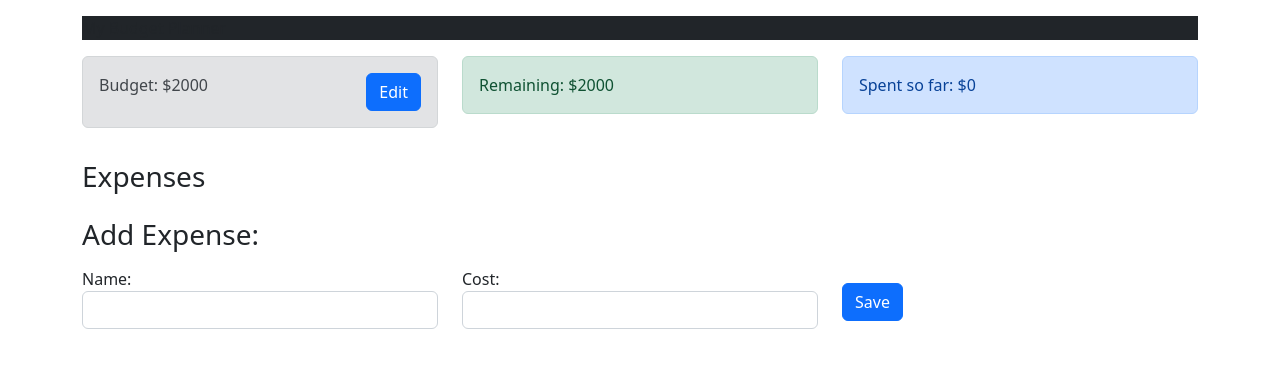
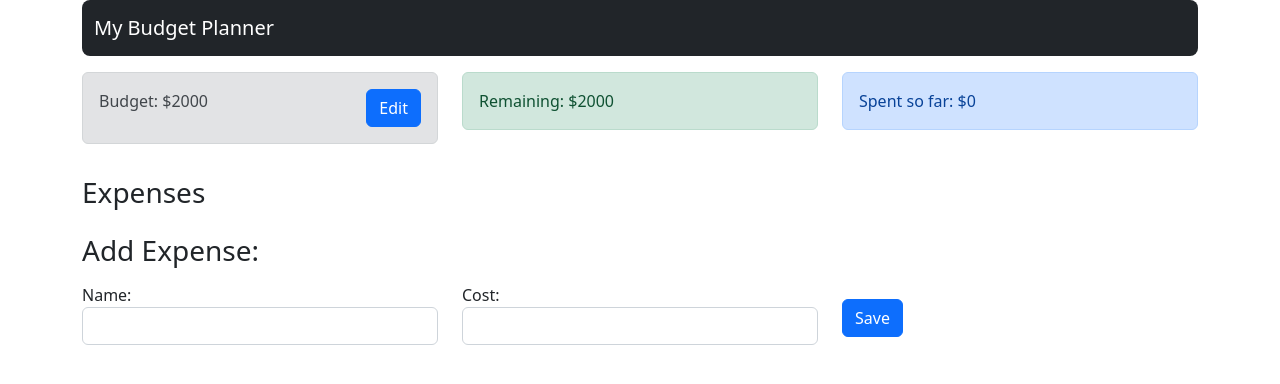
Before and after one commit to marianosim/budget-planner, a React (Create React App) app: page / in a window 1280 px wide. Shown: the top 384 px of the page. Built offline with nearby package versions, Linux system fonts and the light colour scheme.

Commit message:
React router. Navbar component.

```diff
--- a/package.json
+++ b/package.json
@@ -11,6 +11,7 @@
     "react-bootstrap": "^2.7.0",
     "react-dom": "^18.2.0",
     "react-icons": "^4.7.1",
+    "react-router-dom": "^6.8.1",
     "react-scripts": "5.0.1",
     "uuid": "^9.0.0",
     "web-vitals": "^2.1.4"
--- a/public/index.html
+++ b/public/index.html
@@ -24,7 +24,7 @@
       work correctly both with client-side routing and a non-root public URL.
       Learn how to configure a non-root public URL by running `npm run build`.
     -->
-    <title>React App</title>
+    <title>My Budget Planner</title>
   </head>
   <body>
     <noscript>You need to enable JavaScript to run this app.</noscript>
--- a/src/App.js
+++ b/src/App.js
@@ -1,43 +1,31 @@
 import 'bootstrap/dist/css/bootstrap.min.css';
-import { Budget } from './components/Cards/Budget';
-import { Remaining } from './components/Cards/Remaining';
-import { ExpenseTotal } from './components/Cards/ExpenseTotal';
-import { ExpenseList } from './components/ExpenseList/ExpenseList';
-import { AddExpenseForm } from './components/AddExpenseForm/AddExpenseForm';
+import { Routes, Route, BrowserRouter } from 'react-router-dom';
+// import { Budget } from './components/Cards/Budget';
+// import { Remaining } from './components/Cards/Remaining';
+// import { ExpenseTotal } from './components/Cards/ExpenseTotal';
+// import { ExpenseList } from './components/ExpenseList/ExpenseList';
+// import { AddExpenseForm } from './components/AddExpenseForm/AddExpenseForm';
 import { AppProvider } from './components/context/AppContext';
+import { CardsContainer } from './components/Cards/CardsContainer';
+import { MainContent } from './components/Main Content/MainContent';
+import { NavBar } from './components/navbar/NavBar';
 
 
 const App = () => {
 
   return (
-    <AppProvider>
-      <div className='container'>
-        <nav className='navbar-dark bg-dark mt-3'>My Budget Planner</nav>
-        <div className='row mt-3'>
-          <div className='col-sm'>
-            <Budget />
-          </div>
-          <div className='col-sm'>
-            <Remaining />
-          </div>
-          <div className='col-sm'>
-            <ExpenseTotal />
-          </div>
+    <BrowserRouter>
+      <AppProvider>
+        <div className='container'>
+          <NavBar/>
+          <CardsContainer />
+          <Routes>
+            <Route path='/' element={<MainContent />} />
+          </Routes>
         </div>
-        <h3 className='mt-3'>Expenses</h3>
-        <div className='row-mt3'>
-          <div className='col-sm'>
-            <ExpenseList />
-          </div>
-          <h3 className='mt-3'>Add Expense:</h3>
-          <div className='mt-3'>
-            <div className='col-sm'>
-              <AddExpenseForm />
-            </div>
-          </div>
-        </div>
-      </div>
-    </AppProvider>
+      </AppProvider>
+    </BrowserRouter>
+
   )
 }
 
--- /dev/null
+++ b/src/components/Cards/CardsContainer.jsx
@@ -0,0 +1,21 @@
+import { Budget } from "./Budget";
+import { Remaining } from "./Remaining";
+import { ExpenseTotal } from "./ExpenseTotal";
+
+export const CardsContainer = () => {
+    return (
+        <>
+            <div className='row mt-3'>
+                <div className='col-sm'>
+                    <Budget />
+                </div>
+                <div className='col-sm'>
+                    <Remaining />
+                </div>
+                <div className='col-sm'>
+                    <ExpenseTotal />
+                </div>
+            </div>
+        </>
+    )
+}
--- /dev/null
+++ b/src/components/Main Content/MainContent.jsx
@@ -0,0 +1,21 @@
+import { ExpenseList } from "../ExpenseList/ExpenseList";
+import { AddExpenseForm } from "../AddExpenseForm/AddExpenseForm";
+
+export const MainContent = () => {
+    return (
+        <>
+            <h3 className='mt-3'>Expenses</h3>
+            <div className='row-mt3'>
+                <div className='col-sm'>
+                    <ExpenseList />
+                </div>
+                <h3 className='mt-3'>Add Expense:</h3>
+                <div className='mt-3'>
+                    <div className='col-sm'>
+                        <AddExpenseForm />
+                    </div>
+                </div>
+            </div>
+        </>
+    )
+}
--- /dev/null
+++ b/src/components/navbar/NavBar.jsx
@@ -0,0 +1,11 @@
+import { Link } from "react-router-dom";
+
+export const NavBar = () => {
+    return (
+        <nav className="navbar navbar-expand-lg navbar-dark bg-dark rounded-3">
+            <div className="container-fluid">
+                <Link className="navbar-brand" to="/">My Budget Planner</Link>
+            </div>
+        </nav>
+    )
+}
```
Also changed, not shown: 1 other file (tests, documents, lock files or other folders).
